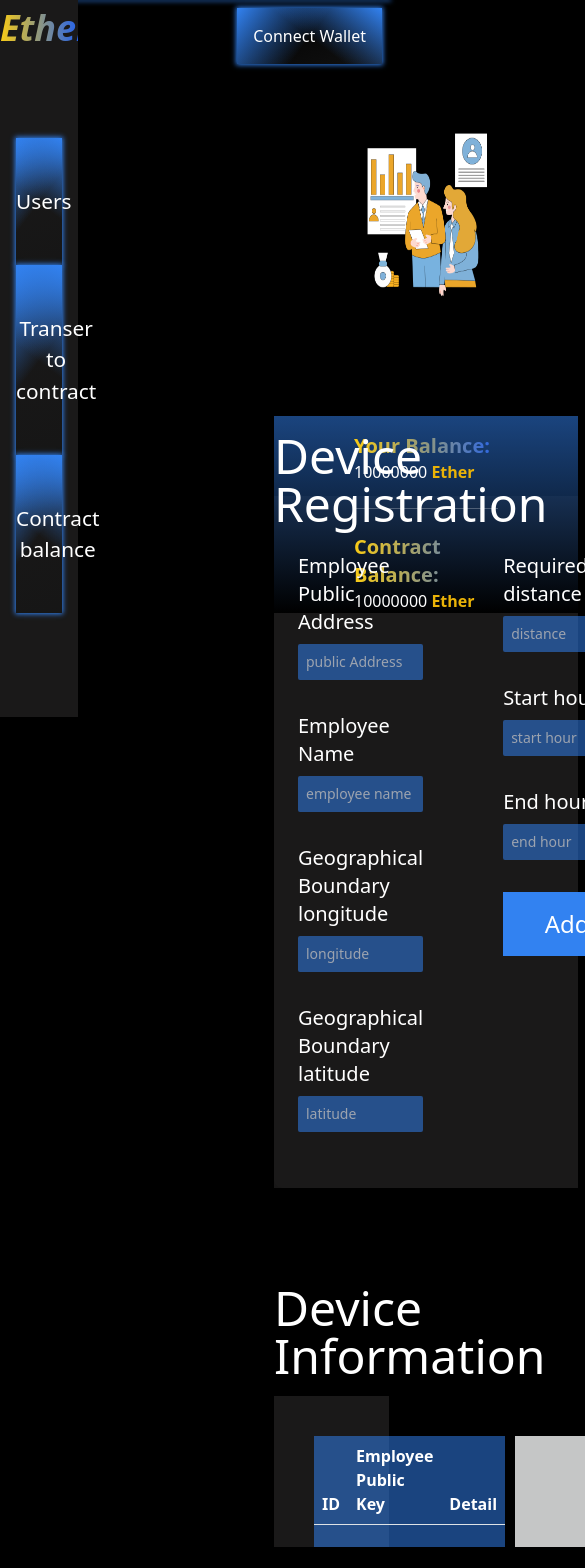
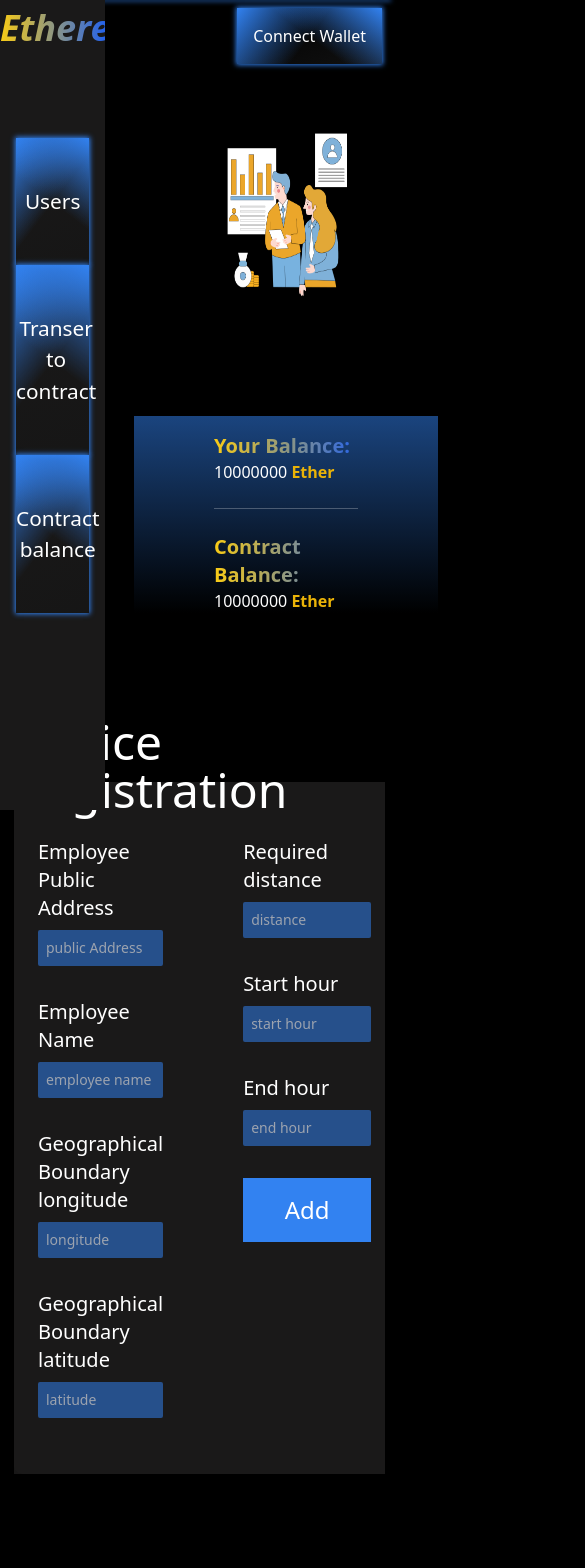
Before and after one commit to RYees/refund-by-location-dapp-ethereum, a React (Vite) app in the folder application-react/: page /home in a window 390 px wide. Shown: the top 1568 px of the page, 585 px wide, since content can reach past the window. Built offline with nearby package versions, Linux system fonts and the light colour scheme.

Commit message:
responsive css

```diff
--- a/application-react/src/Admin.jsx
+++ b/application-react/src/Admin.jsx
@@ -143,10 +143,10 @@ export default function Admin() {
     </div>
       <div className='contain-box bg-white w-52 mr-96 mt-10 px-4'>
         <div className='bg-[#a76900] py-2'>
-        <h1 className='text-center text-white'>Details</h1>
+        <h1 className='text-center text-whitepx-2'>Details</h1>
         </div>
         <div>
-        <p className='text-black mt-1 text-center'>values respectively</p> <br></br>
+        <p className='text-white mt-1 text-center'>values respectively</p> <br></br>
         {transact.map((item) => (
            <ul className='text-red-500 text-center'>
             <li className='list'>{item['transact']} </li>
--- a/application-react/src/Home.jsx
+++ b/application-react/src/Home.jsx
@@ -116,12 +116,12 @@ const Home = () => {
         </tbody>
       </table>
     </div>
-      <div className='contain-info bg-[#feffffc6] mt-10 px-24'>
-        <div className='bg-[#000000] py-2'>
-        <h1 className='text-center text-white'>Details</h1>
+      <div className='contain-info mt-10'>
+        <div className='bg-[#000000] py-2 text-left'>
+        <h1 className='info-head text-white mx-2'>Details</h1>
         </div>
         <div>
-        <p className='text-black mt-1 text-center'>values respectively</p> <br></br>
+        <p className='info-head font-extrabold text-transparent bg-clip-text bg-gradient-to-r from-gray-900 to-blue-600 mt-1'>values respectively</p> <br></br>
         {/* {transact.map((item) => (
            <ul className='text-red-500 text-center'>
             <li className='list'>{item['transact']} </li>
--- a/application-react/src/test.css
+++ b/application-react/src/test.css
@@ -101,22 +101,120 @@ box-shadow: 0 0 5px 1px #3282f1;
             linear-gradient(127deg, #3282f1 , rgba(0,255,0,0) 50.71%),
             linear-gradient(336deg, #3282f1, rgba(0,0,255,0) 100%);
     transition: 0.4s;
-
 }
 
-  @media (max-width: 1536px) {
+.contain-info{
+    width: 300px;
+    padding: 0 0.3rem 0 0.3rem;
+    background: linear-gradient(217deg, #f1c832, rgba(255,0,0,0) 50.71%),
+            linear-gradient(127deg, #3282f1 , rgba(0,255,0,0) 50.71%),
+            linear-gradient(336deg, #f1c832, rgba(0,0,255,0) 100%);
+}
 
+
+/* Responsive */
+
+   @media (max-width: 1280px) {
+    .side {
+        width: 27%;
+        height: 96vh;
+    }
+    .contains {
+        margin-left: 180px;
+    }
+    .form-contain {
+        background-color: #1A1919;
+        margin-left: 14px;
+        width: 95%;
+        margin-top: 430px;
+    }
+    .form-contain2 {
+        margin-left: 14px;
+    }
+    .contain-box{
+        display: flex;
+        flex-direction: row;
+        justify-content: space-between;
+        gap: 10px;
+    }
+    .contain-table{
+        background-color: #3282f186;
+        color: #fff;
+        flex: 1;
+    }
+    .contain-info{
+        width: 240px;
+    }
   }
-  @media (max-width: 1280px) {
 
+  @media (max-width: 1024px) {
+    .side {
+        width: 27%;
+        height: 96vh;
+    }
+    .contains {
+        margin-left: 180px;
+    }
+    .form-contain {
+        background-color: #1A1919;
+        margin-left: 14px;
+        width: 95%;
+        margin-top: 430px;
+    }
+    .form-contain2 {
+        margin-left: 14px;
+    }
+    .contain-box{
+        display: flex;
+        flex-direction: row;
+        justify-content: space-between;
+        gap: 10px;
+    }
+    .contain-table{
+        background-color: #3282f186;
+        color: #fff;
+        flex: 1;
+    }
+    .contain-info{
+        width: 240px;
+    }
   }
-  @media (max-width: 1024px) {
 
-  }
   @media (max-width: 768px) {
+    .side {
+        width: 27%;
+        height: 96vh;
+    }
+    .contains {
+        margin-left: 134px;
+    }
+    .form-contain {
+        background-color: #1A1919;
+        margin-left: 14px;
+        width: 95%;
+        margin-top: 430px;
+    }
+    .form-contain2 {
+        margin-left: 14px;
+    }
+    .contain-box{
+        display: flex;
+        flex-direction: row;
+        justify-content: space-between;
+        gap: 10px;
+    }
+    .contain-table{
+        background-color: #3282f186;
+        color: #fff;
+        flex: 1;
+    }
+    .contain-info{
+        width: 240px;
+    }
+   }
 
-  }
   @media (max-width: 640px) {
+
     /* .scroll {
       width: 400px;
       height: 400px;
```
